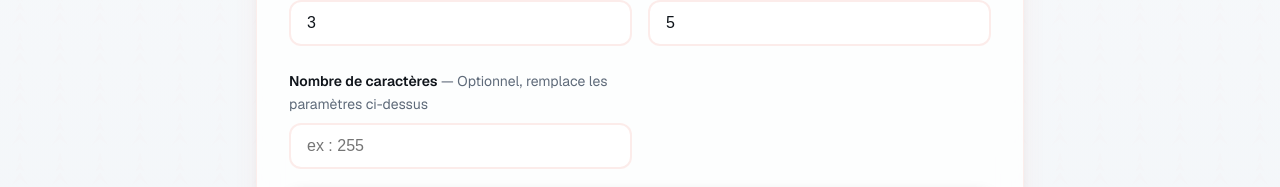
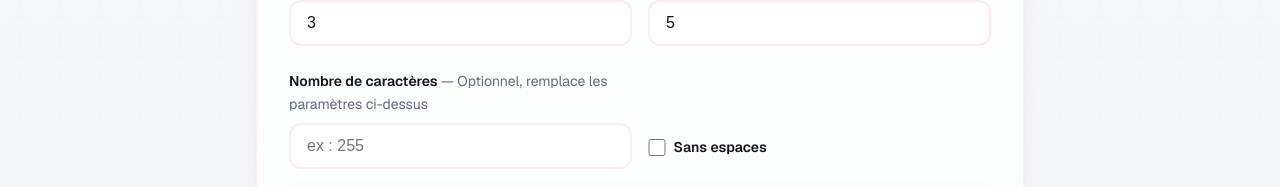
Before and after one commit to NockIA/krouin-ipsum, a Next.js app: page /fr in a window 1280 px wide. Shown: the part 613-800 px from the top of the page. Built offline with nearby package versions, Linux system fonts and the light colour scheme; no server answers.

Commit message:
✨ [SPACES] - Ajout param sans espaces

```diff
--- a/app/api/generate/route.ts
+++ b/app/api/generate/route.ts
@@ -6,6 +6,7 @@ interface GenerateRequest {
   sentencesPerParagraph?: number;
   seed?: string;
   charCount?: number;
+  noSpaces?: boolean;
 }
 
 const parseBoundedNumber = (value: unknown, fallback: number, min: number, max: number) => {
@@ -22,10 +23,11 @@ export async function POST(request: NextRequest) {
     const sentencesPerParagraph = parseBoundedNumber(body.sentencesPerParagraph, 5, 1, 10);
     const seed = typeof body.seed === 'string' ? body.seed.trim() : undefined;
     const charCount = body.charCount != null ? parseBoundedNumber(body.charCount, 0, 1, 10000) : 0;
+    const noSpaces = body.noSpaces === true;
 
     const result = charCount > 0
-      ? generateTextWithExactCharCount(charCount, seed)
-      : generateTextWithStats(paragraphs, sentencesPerParagraph, seed);
+      ? generateTextWithExactCharCount(charCount, seed, noSpaces)
+      : generateTextWithStats(paragraphs, sentencesPerParagraph, seed, noSpaces);
 
     return NextResponse.json({
       success: true,
@@ -50,10 +52,11 @@ export async function GET(request: NextRequest) {
   const sentencesPerParagraph = parseBoundedNumber(searchParams.get('sentencesPerParagraph'), 5, 1, 10);
   const seed = searchParams.get('seed')?.trim() || undefined;
   const charCount = searchParams.get('charCount') != null ? parseBoundedNumber(searchParams.get('charCount'), 0, 1, 10000) : 0;
+  const noSpaces = searchParams.get('noSpaces') === 'true';
 
   const result = charCount > 0
-    ? generateTextWithExactCharCount(charCount, seed)
-    : generateTextWithStats(paragraphs, sentencesPerParagraph, seed);
+    ? generateTextWithExactCharCount(charCount, seed, noSpaces)
+    : generateTextWithStats(paragraphs, sentencesPerParagraph, seed, noSpaces);
 
   return NextResponse.json({
     success: true,
--- a/app/globals.css
+++ b/app/globals.css
@@ -339,6 +339,25 @@ body::after {
 .form-label-hint {
   font-weight: 400;
   color: var(--muted);
+}
+
+.form-label-checkbox {
+  display: flex;
+  flex-direction: row;
+  align-items: center;
+  gap: 0.5rem;
+  cursor: pointer;
+  user-select: none;
+  margin-top: auto;
+  padding-bottom: .65rem;
+}
+
+.form-checkbox {
+  width: 1.1rem;
+  height: 1.1rem;
+  accent-color: var(--primary, #ff4e39);
+  cursor: pointer;
+  flex-shrink: 0;
 }
 
 .form-input {
--- a/components/GeneratorForm.tsx
+++ b/components/GeneratorForm.tsx
@@ -6,11 +6,13 @@ interface GeneratorFormProps {
   seed: string;
   preset: 'hero' | 'card' | 'article' | 'short';
   charCount: string;
+  noSpaces: boolean;
   onParagraphsChange: (value: number) => void;
   onSentencesChange: (value: number) => void;
   onSeedChange: (value: string) => void;
   onPresetChange: (value: 'hero' | 'card' | 'article' | 'short') => void;
   onCharCountChange: (value: string) => void;
+  onNoSpacesChange: (value: boolean) => void;
   onGenerate: () => void;
   isLoading: boolean;
   labels: {
@@ -23,6 +25,7 @@ interface GeneratorFormProps {
     charCount: string;
     charCountHint: string;
     charCountPlaceholder: string;
+    noSpaces: string;
     generate: string;
     generating: string;
     presets: {
@@ -40,11 +43,13 @@ const GeneratorForm: React.FC<GeneratorFormProps> = ({
   seed,
   preset,
   charCount,
+  noSpaces,
   onParagraphsChange,
   onSentencesChange,
   onSeedChange,
   onPresetChange,
   onCharCountChange,
+  onNoSpacesChange,
   onGenerate,
   isLoading,
   labels,
@@ -147,6 +152,19 @@ const GeneratorForm: React.FC<GeneratorFormProps> = ({
             placeholder={labels.charCountPlaceholder}
           />
         </div>
+
+        <div className="form-group" style={{ justifyContent: 'flex-end' }}>
+          <label htmlFor="noSpaces" className="form-label form-label-checkbox">
+            <input
+              type="checkbox"
+              id="noSpaces"
+              checked={noSpaces}
+              onChange={(e) => onNoSpacesChange(e.target.checked)}
+              className="form-checkbox"
+            />
+            {labels.noSpaces}
+          </label>
+        </div>
       </div>
 
       <button
--- a/components/HomePageClient.tsx
+++ b/components/HomePageClient.tsx
@@ -40,6 +40,7 @@ const HomePageClient: React.FC<HomePageClientProps> = ({ initialLanguage }) => {
   const [seed, setSeed] = useState('');
   const [preset, setPreset] = useState<keyof typeof PRESET_CONFIG>('card');
   const [charCount, setCharCount] = useState('');
+  const [noSpaces, setNoSpaces] = useState(false);
   const [isReady, setIsReady] = useState(false);
 
   useEffect(() => {
@@ -103,6 +104,7 @@ const HomePageClient: React.FC<HomePageClientProps> = ({ initialLanguage }) => {
           sentencesPerParagraph,
           seed: seed.trim() || undefined,
           charCount: charCount.trim() ? Number(charCount) : undefined,
+          noSpaces: noSpaces || undefined,
         }),
       });
 
@@ -172,11 +174,13 @@ const HomePageClient: React.FC<HomePageClientProps> = ({ initialLanguage }) => {
             seed={seed}
             preset={preset}
             charCount={charCount}
+            noSpaces={noSpaces}
             onParagraphsChange={setParagraphs}
             onSentencesChange={setSentencesPerParagraph}
             onSeedChange={setSeed}
             onPresetChange={handlePresetChange}
             onCharCountChange={setCharCount}
+            onNoSpacesChange={setNoSpaces}
             onGenerate={handleGenerate}
             isLoading={isLoading}
             labels={{
--- a/i18n/br.ts
+++ b/i18n/br.ts
@@ -21,6 +21,7 @@ export const br: UiLabels = {
     charCount: 'Niver arouezioù',
     charCountHint: 'Diret, a ziskar ar parametroù a-us',
     charCountPlaceholder: 'sk : 255',
+    noSpaces: 'Hep esaouennoù',
     generate: 'Sevel',
     generating: 'O sevel...',
   },
--- a/i18n/fr.ts
+++ b/i18n/fr.ts
@@ -21,6 +21,7 @@ export const fr: UiLabels = {
     charCount: 'Nombre de caractères',
     charCountHint: 'Optionnel, remplace les paramètres ci-dessus',
     charCountPlaceholder: 'ex : 255',
+    noSpaces: 'Sans espaces',
     generate: 'Générer',
     generating: 'Génération...',
   },
--- a/i18n/types.ts
+++ b/i18n/types.ts
@@ -20,6 +20,7 @@ export interface UiLabels {
     charCount: string;
     charCountHint: string;
     charCountPlaceholder: string;
+    noSpaces: string;
     generate: string;
     generating: string;
   };
--- a/lib/generator.ts
+++ b/lib/generator.ts
@@ -69,17 +69,19 @@ export function countWords(text: string): number {
 export function generateTextWithStats(
   paragraphCount: number,
   sentencesPerParagraph: number,
-  seed?: string
+  seed?: string,
+  noSpaces = false
 ) {
-  const text = generateText(paragraphCount, sentencesPerParagraph, seed);
+  let text = generateText(paragraphCount, sentencesPerParagraph, seed);
+  if (noSpaces) text = text.replace(/\s+/g, '');
   const totalSentences = paragraphCount * sentencesPerParagraph;
-  const words = countWords(text);
+  const words = noSpaces ? null : countWords(text);
 
   return {
     text,
     stats: {
-      paragraphs: paragraphCount,
-      sentences: totalSentences,
+      paragraphs: paragraphCount as number | null,
+      sentences: totalSentences as number | null,
       words,
       chars: null as null | number,
     },
@@ -87,28 +89,30 @@ export function generateTextWithStats(
 }
 
 // Génère exactement N caractères
-export function generateTextWithExactCharCount(charCount: number, seed?: string) {
+export function generateTextWithExactCharCount(charCount: number, seed?: string, noSpaces = false) {
   const randomFn = createSeededRandom(seed);
   let accumulated = '';
 
-  while (accumulated.length < charCount) {
-    const batchSize = Math.max(1, Math.ceil((charCount - accumulated.length) / 80));
+  while (true) {
+    const current = noSpaces ? accumulated.replace(/\s+/g, '') : accumulated;
+    if (current.length >= charCount) break;
+    const remaining = charCount - current.length;
+    const batchSize = Math.max(1, Math.ceil(remaining / (noSpaces ? 65 : 80)));
     const batch = getRandomSentences(Math.min(batchSize + 2, sentences.length), randomFn);
     for (const sentence of batch) {
       if (accumulated.length > 0) accumulated += ' ';
       accumulated += sentence;
-      if (accumulated.length >= charCount) break;
     }
   }
 
-  const text = accumulated.slice(0, charCount);
+  const text = (noSpaces ? accumulated.replace(/\s+/g, '') : accumulated).slice(0, charCount);
 
   return {
     text,
     stats: {
       paragraphs: null as null | number,
       sentences: null as null | number,
-      words: countWords(text),
+      words: noSpaces ? null : countWords(text),
       chars: text.length,
     },
   };
```
